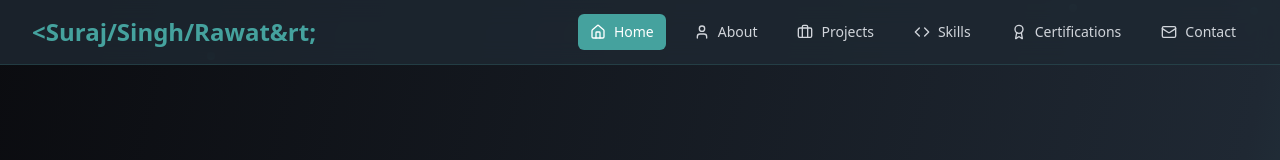
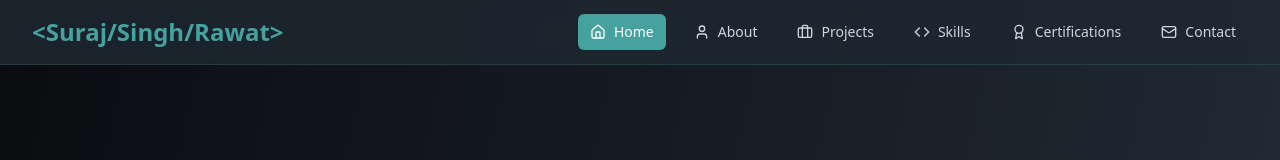
Before and after one commit to Suraj9411/latest-portfolio, a React (Vite) app: page / in a window 1280 px wide. Shown: the top 160 px of the page. Built offline with nearby package versions, Linux system fonts and the light colour scheme.

Commit message:
Update Navigation.jsx

```diff
--- a/src/components/Navigation.jsx
+++ b/src/components/Navigation.jsx
@@ -30,7 +30,7 @@ const Navigation = ({ activeSection }) => {
         <div className="flex justify-between items-center h-16">
           {/* Logo */}
           <div className="flex-shrink-0">
-            <h1 className="text-2xl font-bold text-[#45a29e]">&lt;Suraj/Singh/Rawat&rt;</h1>
+            <h1 className="text-2xl font-bold text-[#45a29e]">&lt;Suraj/Singh/Rawat&gt;</h1>
           </div>
 
           {/* Desktop Navigation */}
```
